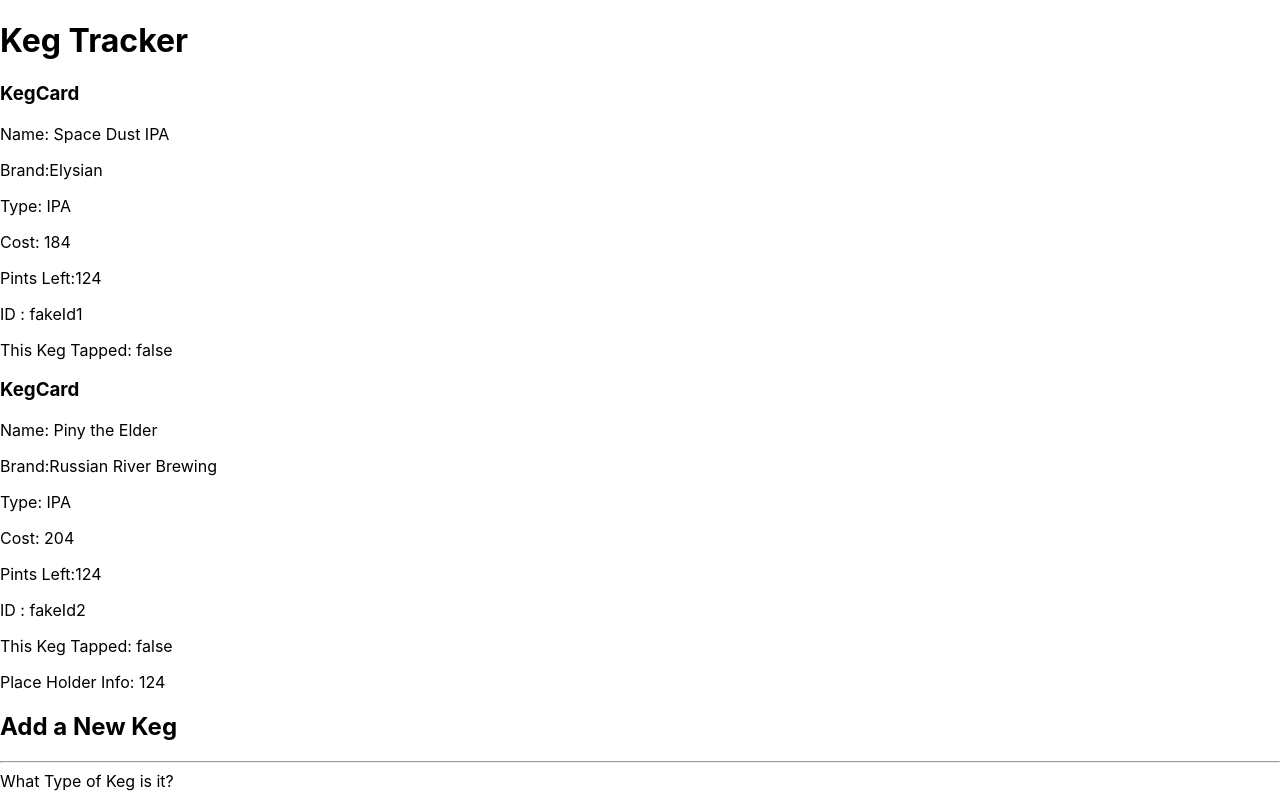
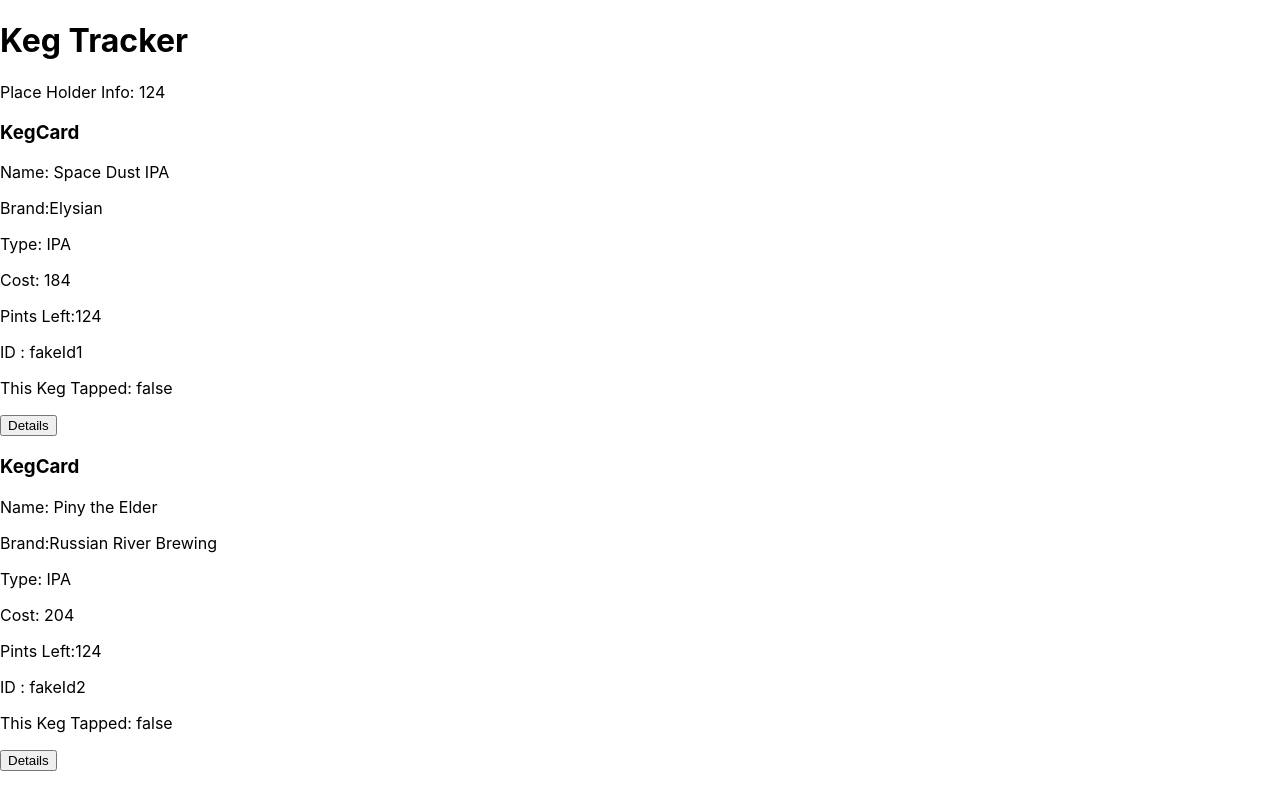
Before and after one commit to StevenFleming/Keg-Tracker-Redux, a React (Create React App) app: page / in a window 1280 px wide. Shown: the top 794 px of the page. Built offline with nearby package versions, Linux system fonts and the light colour scheme.

Commit message:
places functionality for displaying Details View of Kegs

```diff
--- a/src/components/KegCard.js
+++ b/src/components/KegCard.js
@@ -12,6 +12,9 @@
       <p>Pints Left:{props.selectedKeg.pints}</p>
       <p>ID : {props.selectedKeg.id}</p>
       <p>This Keg Tapped: {props.selectedKeg.tapped.toString()}</p>
+      <button onClick={() => props.selectKeg(props.selectedKeg.id)}>
+        Details
+      </button>
     </React.Fragment>
   );
 }
--- a/src/components/KegController.js
+++ b/src/components/KegController.js
@@ -2,6 +2,7 @@
 import KegData from "./KegData";
 import KegList from "./KegList";
 import NewKeg from "./NewKeg";
+import KegDetails from "./KegDetails";
 
 const masterKegList = [
   {
@@ -42,10 +43,20 @@
   }
 
   render() {
+    // conditional Rendering Logic
+
+    let currentVisibleState = <KegData KegData={this.state.masterKegList} />;
+    if (this.state.selectedKeg != null) {
+      currentVisibleState = <KegDetails Keg={this.state.selectedKeg} />;
+    }
+
     return (
       <React.Fragment>
-        <KegList masterKegList={this.state.masterKegList} />
-        <KegData KegData={this.state.masterKegList} />
+        {currentVisibleState}
+        <KegList
+          masterKegList={this.state.masterKegList}
+          selectKeg={this.handleChangingSelectedKeg}
+        />
         <NewKeg submitNewKeg={this.handleAddingNewKegToList} />
       </React.Fragment>
     );
@@ -59,7 +70,7 @@
       selectedKeg: selectedKeg,
       formVisibleOnPage: false,
     });
-    console.log("Details selected! ", id);
+    console.log("Details selected! ", selectedKeg);
   };
 
   handleAddingNewKegToList = (newKeg) => {
--- a/src/components/KegDetails.js
+++ b/src/components/KegDetails.js
@@ -1,14 +1,23 @@
-// import React from "react";
-// import PropTypes from "prop-types";
+import React from "react";
+import PropTypes from "prop-types";
 
-// function KegDetails(props) {
-//   return (
-//     <React.Fragment>
-//       <h1>This is a Details KegCard</h1>
-//     </React.Fragment>
-//   );
-// }
+function KegDetails(props) {
+  console.log(props.Keg.name);
+  console.log(props);
+  return (
+    <React.Fragment>
+      Keg Details
+      <p>Name: {props.Keg.name}</p>
+      <p>Brand:{props.Keg.brand}</p>
+      <p>Type: {props.Keg.type}</p>
+      <p>Cost: {props.Keg.cost}</p>
+      <p>Pints Left:{props.Keg.pints}</p>
+      <p>ID : {props.Keg.id}</p> */}
+      <p>This Keg Tapped: {props.Keg.tapped.toString()}</p>
+    </React.Fragment>
+  );
+}
 
-// KegDetails.propTypes = {};
+KegDetails.propTypes = {};
 
-// export default KegDetails;
+export default KegDetails;
--- a/src/components/KegList.js
+++ b/src/components/KegList.js
@@ -6,7 +6,10 @@
   return (
     <React.Fragment>
       {props.masterKegList.map((keg, i) => (
-        <KegCard selectedKeg={props.masterKegList[i]} />
+        <KegCard
+          selectedKeg={props.masterKegList[i]}
+          selectKeg={props.selectKeg}
+        />
       ))}
     </React.Fragment>
   );
```
